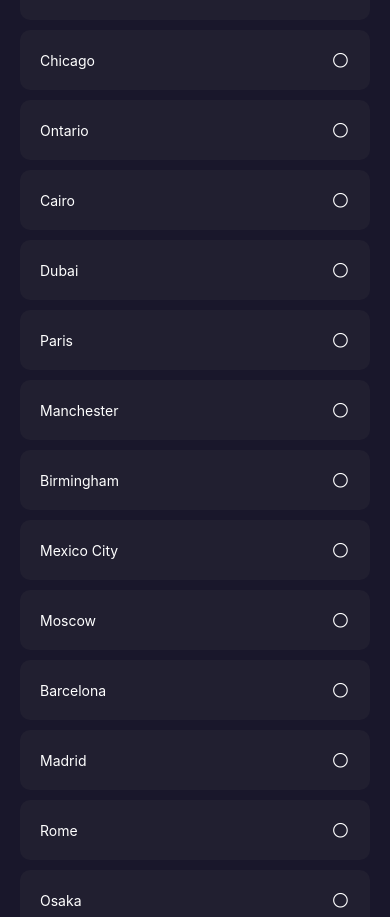
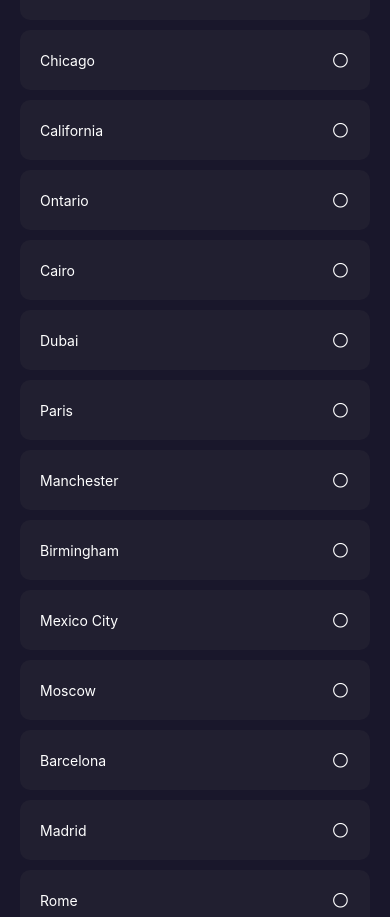
Before and after one commit to TorsuD/Weather-Application, a React Native app: screen /Login in a window 390 px wide. Shown: the part 1365-2282 px from the top of the page. Built offline with nearby package versions, Linux system fonts and the light colour scheme; no server answers.

Commit message:
Added some cities to the login screen

```diff
--- a/screens/Login.js
+++ b/screens/Login.js
@@ -69,6 +69,7 @@ export default function Login(params) {
     "Tunisia",
     "Miami",
     "Chicago",
+    "California",
     "Ontario",
     "Cairo",
     "Dubai",
```
